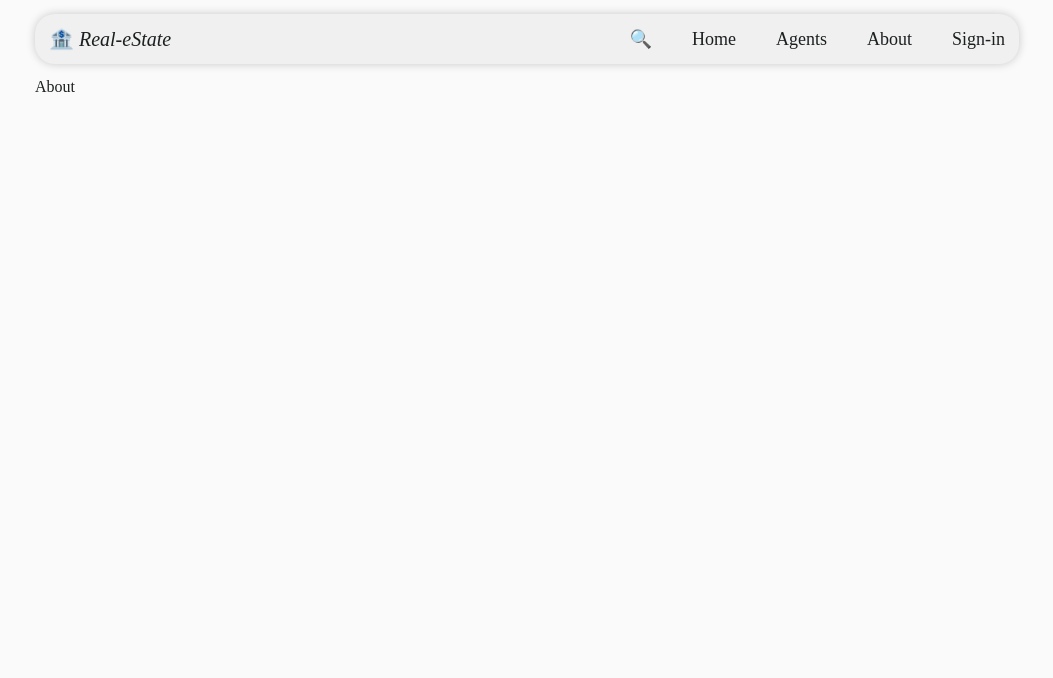
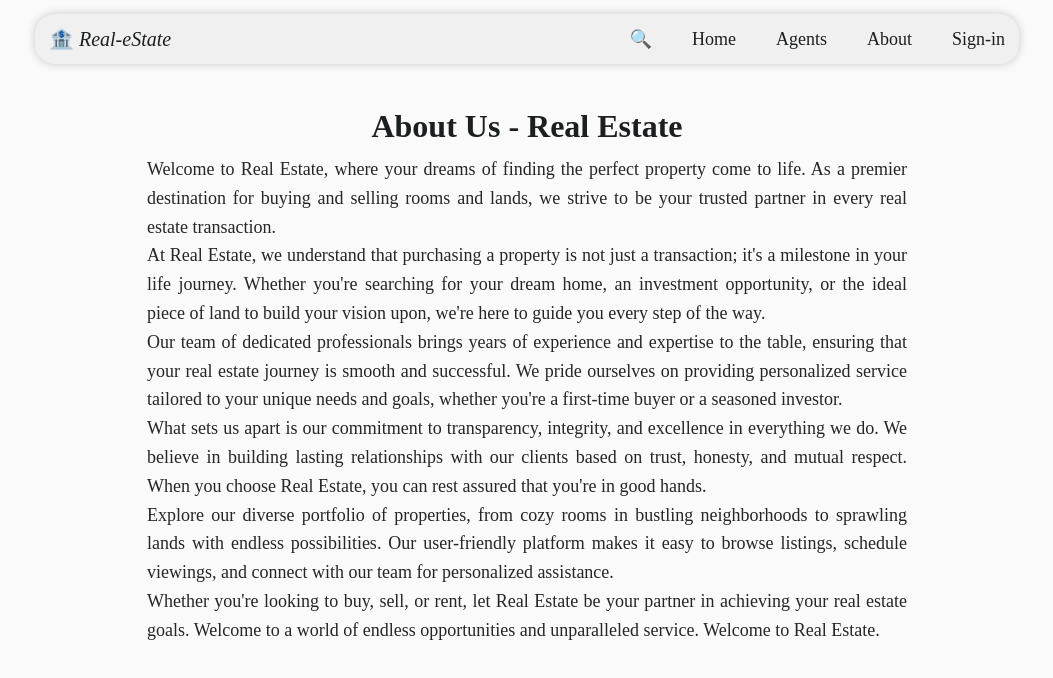
Before and after one commit to itzDM/real-estate, a React (Vite) app in the folder client/: page /about in a window 1280 px wide. Shown: the top 678 px of the page, without its empty margins (113-1166 px from the left). Built offline with nearby package versions, Linux system fonts and the light colour scheme.

Commit message:
create about page

```diff
--- a/client/src/pages/about/about.css
+++ b/client/src/pages/about/about.css
@@ -0,0 +1,18 @@
+.aboutContainer {
+  max-width: 800px;
+  margin: 0 auto;
+  padding: 20px;
+
+  h1 {
+    font-size: 32px;
+    text-align: center;
+    color: var(--text);
+    margin: 10px 0;
+  }
+  p {
+    font-size: 18px;
+    line-height: 1.6;
+    color: var(--text-soft);
+    text-align: justify;
+  }
+}
--- a/client/src/pages/about/about.tsx
+++ b/client/src/pages/about/about.tsx
@@ -1,3 +1,46 @@
+import "./about.css";
 export default function About() {
-  return <div>About</div>;
+  return (
+    <div className="aboutContainer">
+      <h1>About Us - Real Estate</h1>
+      <p>
+        Welcome to Real Estate, where your dreams of finding the perfect
+        property come to life. As a premier destination for buying and selling
+        rooms and lands, we strive to be your trusted partner in every real
+        estate transaction.
+      </p>
+      <p>
+        At Real Estate, we understand that purchasing a property is not just a
+        transaction; it's a milestone in your life journey. Whether you're
+        searching for your dream home, an investment opportunity, or the ideal
+        piece of land to build your vision upon, we're here to guide you every
+        step of the way.
+      </p>
+      <p>
+        Our team of dedicated professionals brings years of experience and
+        expertise to the table, ensuring that your real estate journey is smooth
+        and successful. We pride ourselves on providing personalized service
+        tailored to your unique needs and goals, whether you're a first-time
+        buyer or a seasoned investor.
+      </p>
+      <p>
+        What sets us apart is our commitment to transparency, integrity, and
+        excellence in everything we do. We believe in building lasting
+        relationships with our clients based on trust, honesty, and mutual
+        respect. When you choose Real Estate, you can rest assured that you're
+        in good hands.
+      </p>
+      <p>
+        Explore our diverse portfolio of properties, from cozy rooms in bustling
+        neighborhoods to sprawling lands with endless possibilities. Our
+        user-friendly platform makes it easy to browse listings, schedule
+        viewings, and connect with our team for personalized assistance.
+      </p>
+      <p>
+        Whether you're looking to buy, sell, or rent, let Real Estate be your
+        partner in achieving your real estate goals. Welcome to a world of
+        endless opportunities and unparalleled service. Welcome to Real Estate.
+      </p>
+    </div>
+  );
 }
--- a/client/src/pages/agents/agents.tsx
+++ b/client/src/pages/agents/agents.tsx
@@ -1,25 +1,32 @@
 import { useEffect, useState } from "react";
+import AgentCard from "../../components/AgentCard/agentCard";
+import { apiRequest } from "../../lib/apiRequest";
 import { AgentID } from "../../types";
-import { apiRequest } from "../../lib/apiRequest";
-import AgentCard from "../../components/AgentCard/agentCard";
 import "./agents.css";
 
 export default function Agents() {
+  const [error, setError] = useState<string>("");
   const [agents, setAgents] = useState<AgentID[]>([]);
 
   useEffect(() => {
     const getData = async () => {
       const data = await apiRequest(`/agent`);
+      if (data.error) setError(data.error);
+      else {
         setAgents(data);
+      }
     };
     getData();
   }, []);
 
   return (
+    <>
       <div className="agentCard">
         {agents?.map((agent) => (
           <AgentCard prop={agent} key={agent._id} />
         ))}
       </div>
+      {error && <p className="error">{error}</p>}
+    </>
   );
 }
--- a/client/src/pages/placeDetails/placeDetails.tsx
+++ b/client/src/pages/placeDetails/placeDetails.tsx
@@ -16,7 +16,6 @@ export default function PlaceDetails() {
     };
     getData();
   }, [id]);
-  console.log(cardData);
   return (
     <div className="placeDetails">
       <section className="left">
```
Also changed, not shown: 1 other file (tests, documents, lock files or other folders). Lines whose indentation alone changed are shown as unchanged.
